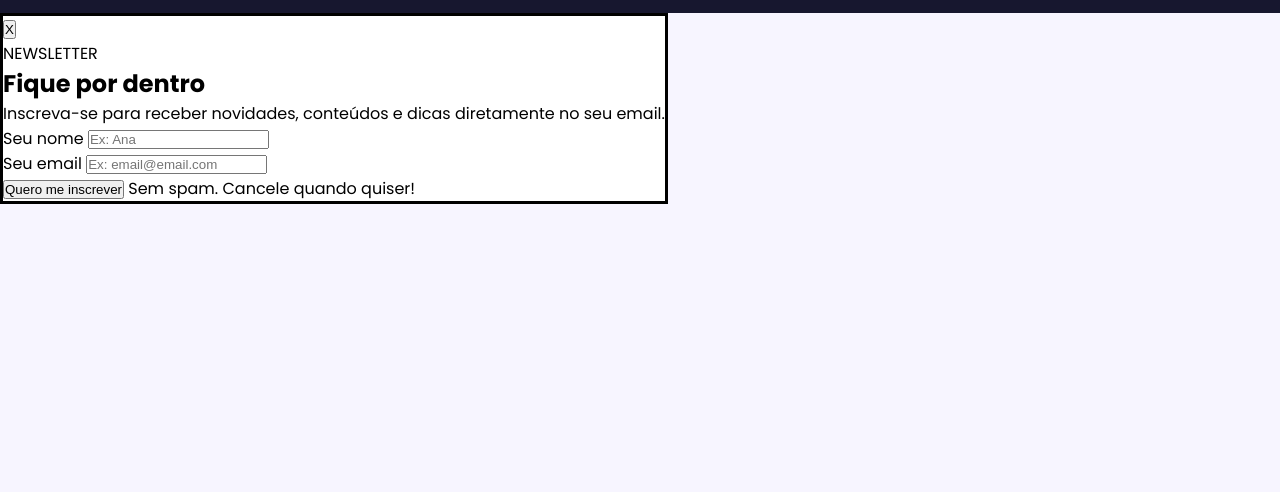
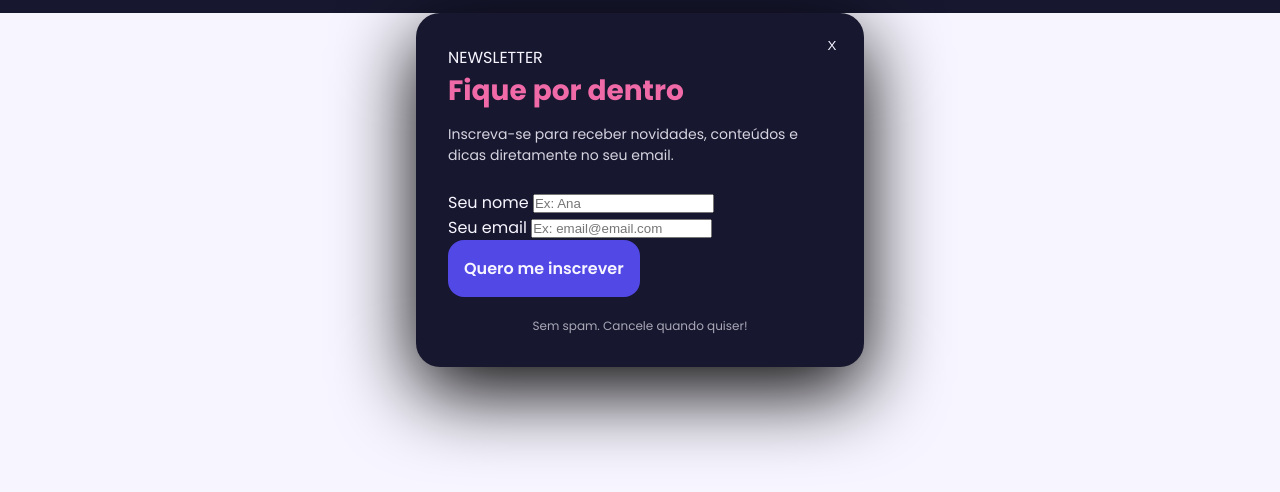
Before and after one commit to kaua-henrique-dos-reis-silva/intro-dom, a plain HTML site: page index.html in a window 1280 px wide. Shown: the part 60-552 px from the top of the page. Drawn offline with Linux system fonts and the light colour scheme; a web font is replaced by a local one.

Commit message:
style: Estiliza conteúdo, transição e filtro de modal

```diff
--- a/style.css
+++ b/style.css
@@ -96,6 +96,160 @@ nav button {
     background-color: var(--color-pink)
 }
 
+/* modal */
+.modal{
+  width: min(98%, 28rem);
+  margin: auto;
+
+  border: 0;
+  border-radius: 1.5rem;
+
+  background-color: var(--color-dark);
+  color: var(--color-creme);
+
+  overflow: hidden;
+
+  box-shadow: 0 1.5rem 5rem rgba(0, 0, 0, 35);
+}
+
+.modal::backdrop{
+  background-color: rgba(0, 0, 0, 0.8);
+  backdrop-filter: blur(0.75rem);
+}
+
+.modal[open] {
+  animation: modal-aberto 300ms ease-in forwards;
+}
+
+.modal-fechar {
+  position: absolute;
+  top: 0.75rem;
+  right: 0.75rem;
+
+  width: 2.5rem;
+  height: 2.5rem;
+
+  display: flex;
+  align-items: center;
+  justify-content: center;
+
+  border: none;
+  border-radius: 50%;
+
+  cursor: pointer;
+
+  color: var(--color-creme);
+  background-color: transparent;
+}
+
+.modal-fechar:hover{
+  background-color: var(--color-pink);
+  color: var(--color-dark);
+}
+
+.modal-conteudo {
+  padding: 2rem;
+}
+
+.modal-tag {
+  display: inline-block;
+
+  padding: 0.5rem 0.85rem;
+  margin-bottom: 1rem;
+
+  background-color: var(--color-line);
+  color: var(--color-dark);
+  border-radius: 2rem;
+  font-size: 0.75rem;
+  font-weight: 700;
+}
+
+.modal h2 {
+  font-size: 1.75rem;
+  margin-bottom: 0.75rem;
+  color: var(--color-pink)
+}
+
+.modal p {
+  margin-bottom: 1.5rem;
+  font-size: 0.875rem;
+  opacity: 0.85;
+}
+
+.form-inscricao {
+  display: flex;
+  flex-direction: column;
+  gap: 1rem;
+}
+
+.form-inscricao div {
+  display: flex;
+  flex-direction: column;
+  gap: 0.5rem;
+}
+
+.form-inscricao label{
+  font-size: 0.85rem;
+  font-weight: 500;
+}
+
+.form-inscricao input{
+  padding: 1rem;
+  border: 0.125rem solid transparent;
+  border-radius: 1rem;
+
+  background-color: var(--color-creme);
+  color: var(--color-dark);
+
+  font: inherit;
+}
+
+.form-inscricao input:focus{
+  border-color: var(--color-pink);
+}
+
+.modal-submit{
+  padding: 1rem;
+  border-radius: 1rem;
+
+  border: none;
+  cursor: pointer;
+
+  background-color: var(--color-blue);
+  color: var(--color-creme);
+  font-size: 1rem;
+  font: inherit;
+  font-weight: 600;
+
+  transition: all 300ms ease-in;
+}
+
+.modal-submit:hover{
+  background-color: var(--color-pink);
+  color: var(--color-dark);
+}
+
+.modal-rodape {
+  display: block;
+  margin-top: 1.25rem;
+  text-align: center;
+  font-size: 0.75rem;
+  opacity: 0.65;
+}
+
+@keyframes modal-aberto {
+  from {
+    opacity: 0;
+    transform: translateY(2rem) scale(0.95);
+  }
+
+  to {
+    opacity: 1;
+    transform: translateY(0) scale(1);
+  }
+}
+
+/* responsividade */
 @media screen and (min-width: 48rem) {
   .menu {
     position: static;
```
